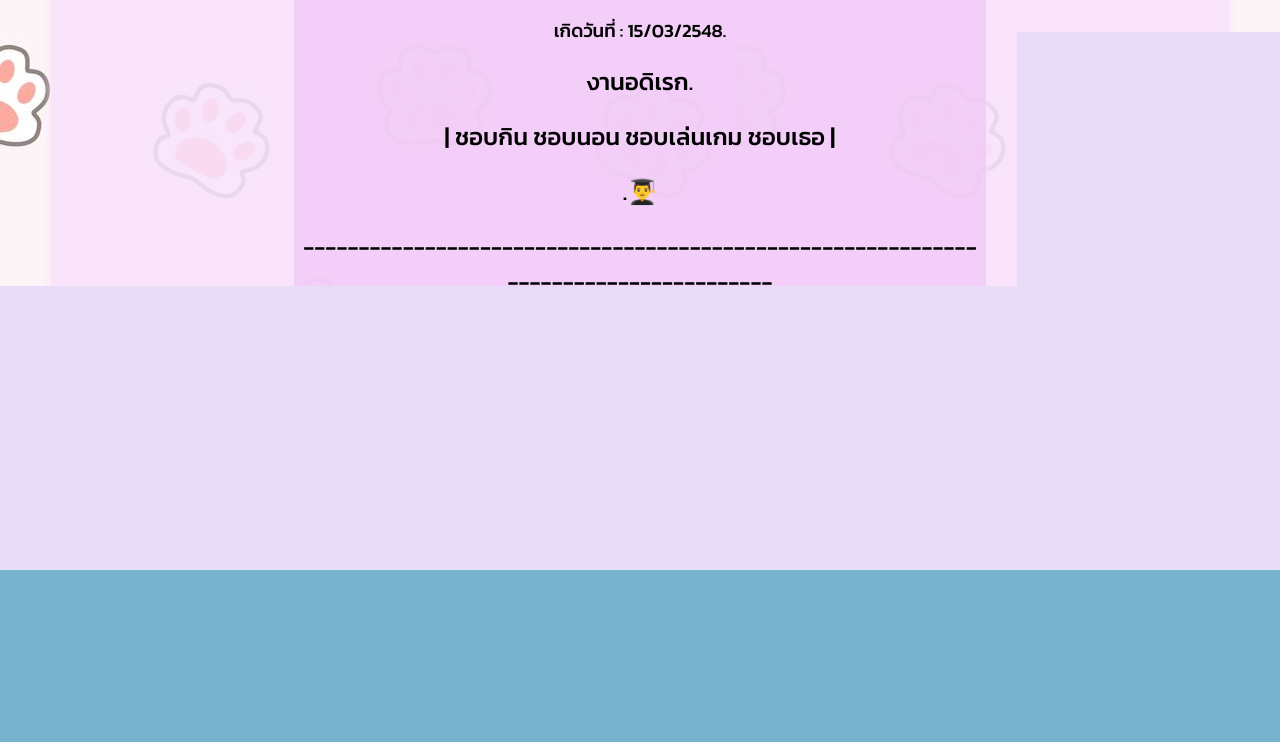
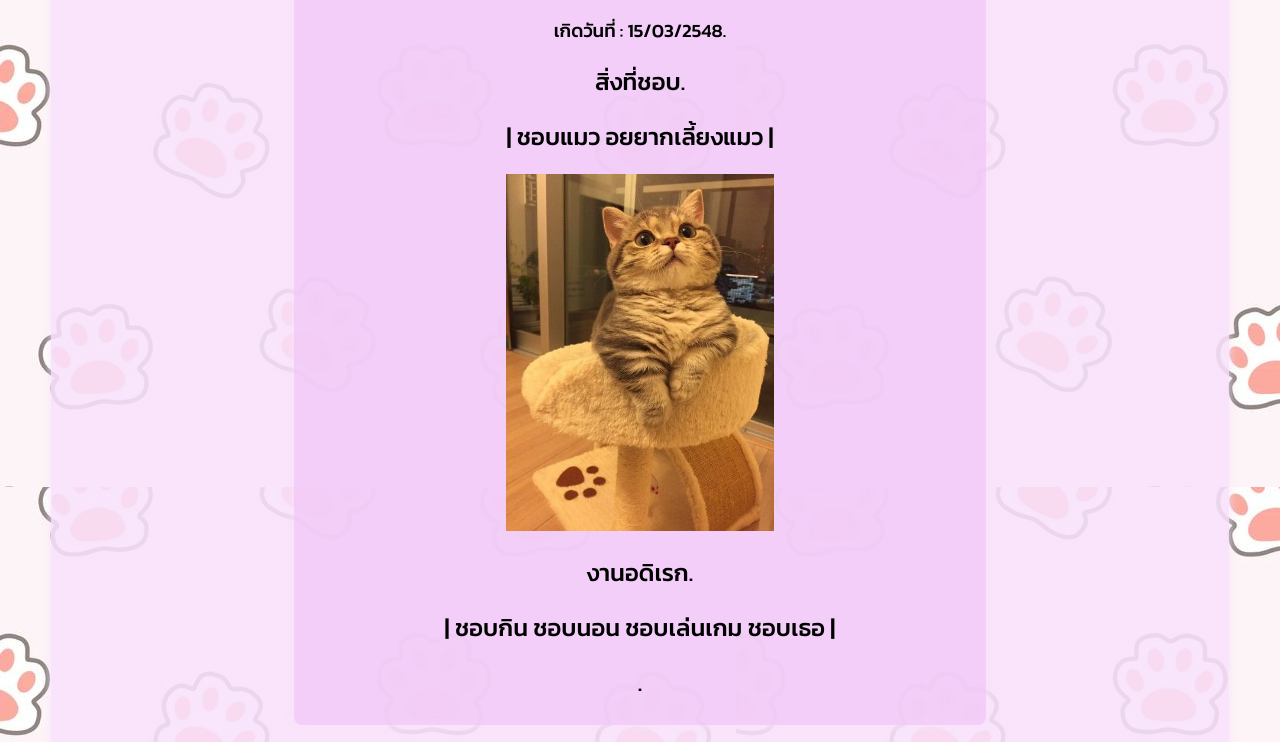
Before and after one commit to Donyawat014/Profile_Tawan, a plain HTML site: page index.html in a window 1280 px wide. Shown: the part 985-1727 px from the top of the page. Before the commit the page ends 1555 px from the top, so only its background shows below. Drawn offline with Linux system fonts and the light colour scheme.

Commit message:
Add files via upload

```diff
--- a/index.html
+++ b/index.html
@@ -43,13 +43,20 @@
 	<h3> อายุ : 19 </h3>
     <h3>เกิดวันที่ : 15/03/2548.<h3>
 
+    <h2> สิ่งที่ชอบ. </h2>
+
+    <h2> | ชอบแมว อยยากเลี้ยงแมว | </h2>
+
+    <center><img src="cat.JFIF" alt="ProFlie Me" style="width: 268px; height: 900;">
+
 	<h2>งานอดิเรก. </h2>
 
 	<h2> | ชอบกิน ชอบนอน ชอบเล่นเกม ชอบเธอ | </h2>
 
-	<h2>.👨‍🎓</h2>
 
-    <h2>-------------------------------------------------------------------------------------</h2>
+	<h2>.</h2>
+
+
     </div>
 
      <div class="container2">
```
Also changed, not shown: cat.jfif (added).
